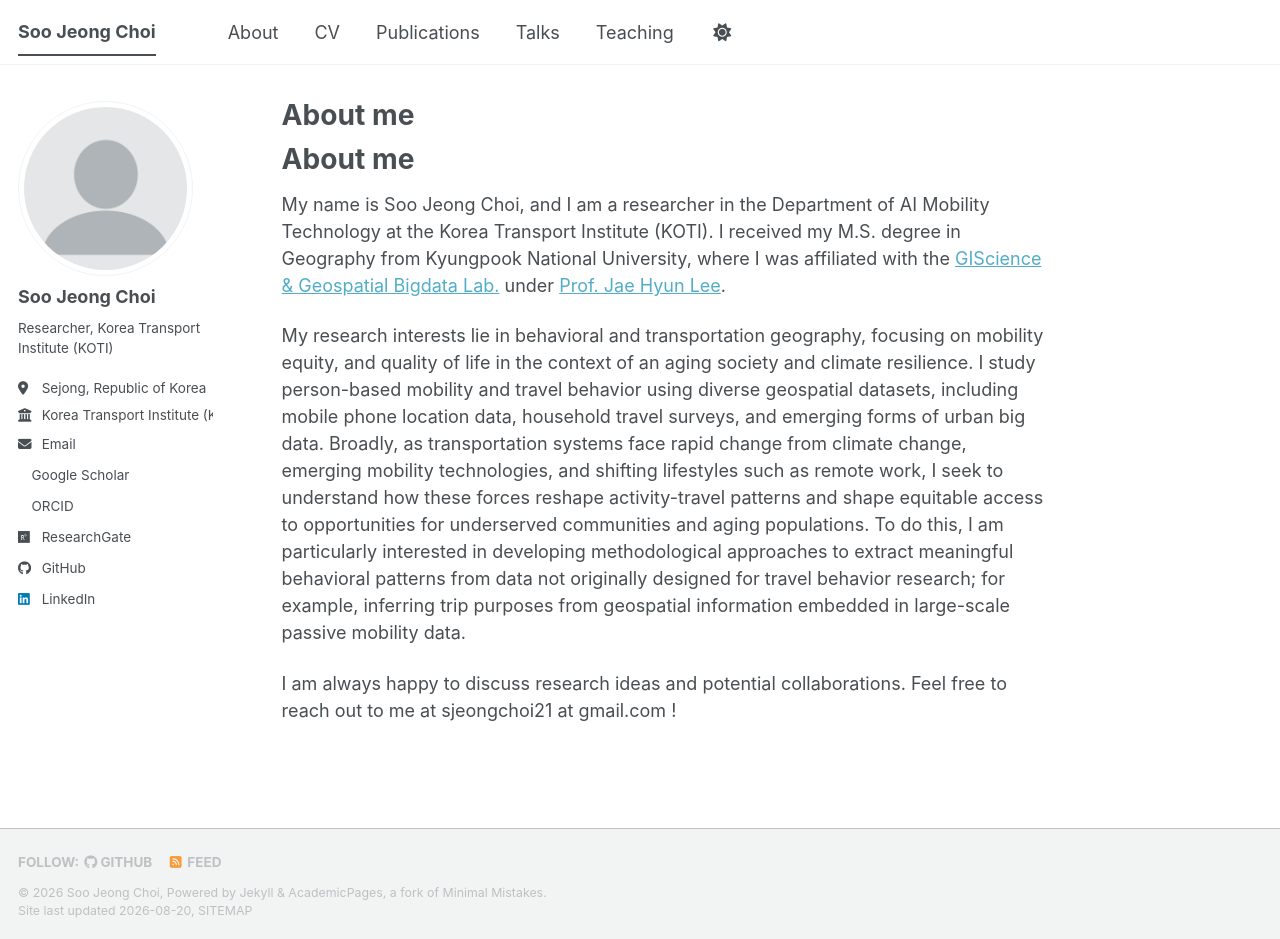
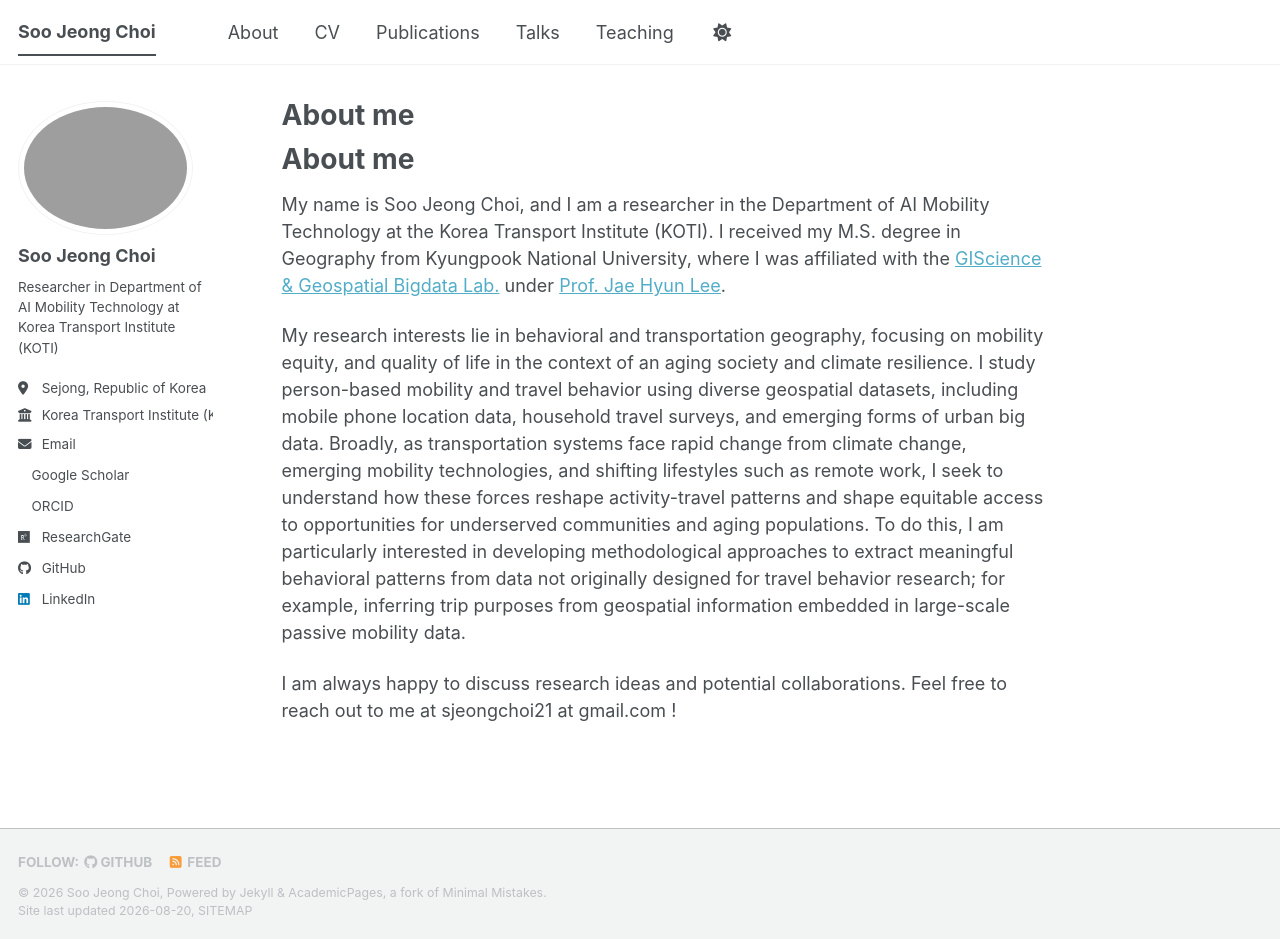
Before and after one commit to soojeongchoi21/soojeongchoi.github.io, a Jekyll site: the page built from _pages/about.md, in a window 1280 px wide and 939 px high. Built offline with Jekyll 4.4.1, drawn with Linux system fonts in a browser that asks for light colours; a style sheet for code colours, icons or effects is not loaded.

Commit message:
Update _config.yml

```diff
--- a/_config.yml
+++ b/_config.yml
@@ -23,10 +23,10 @@ repository               : "soojeongchoi/soojeongchoi.github.io"
 #               Additional customization can be done by editing /_includes/author-profile.html
 author:
   # Biographic information
-  avatar           : "profile.png"
+  avatar           : "github_profile.JPG"
   name             : "Soo Jeong Choi"
   pronouns         : # example: "she/her"
-  bio              : "Researcher, Korea Transport Institute (KOTI)"
+  bio              : "Researcher in Department of AI Mobility Technology at Korea Transport Institute (KOTI)"
   location         : "Sejong, Republic of Korea"
   employer         : "Korea Transport Institute (KOTI)"
   uri              : # URL
```
